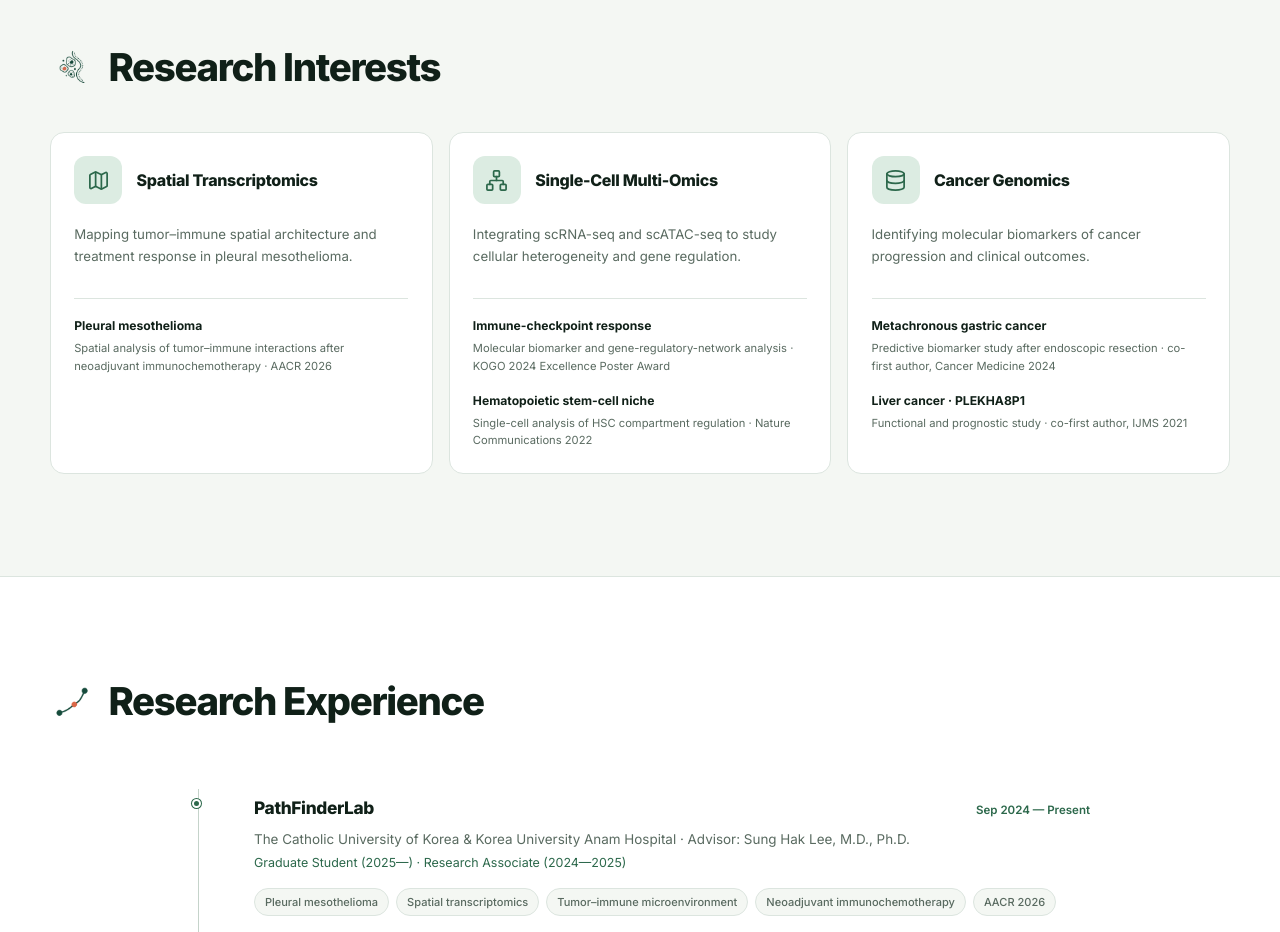
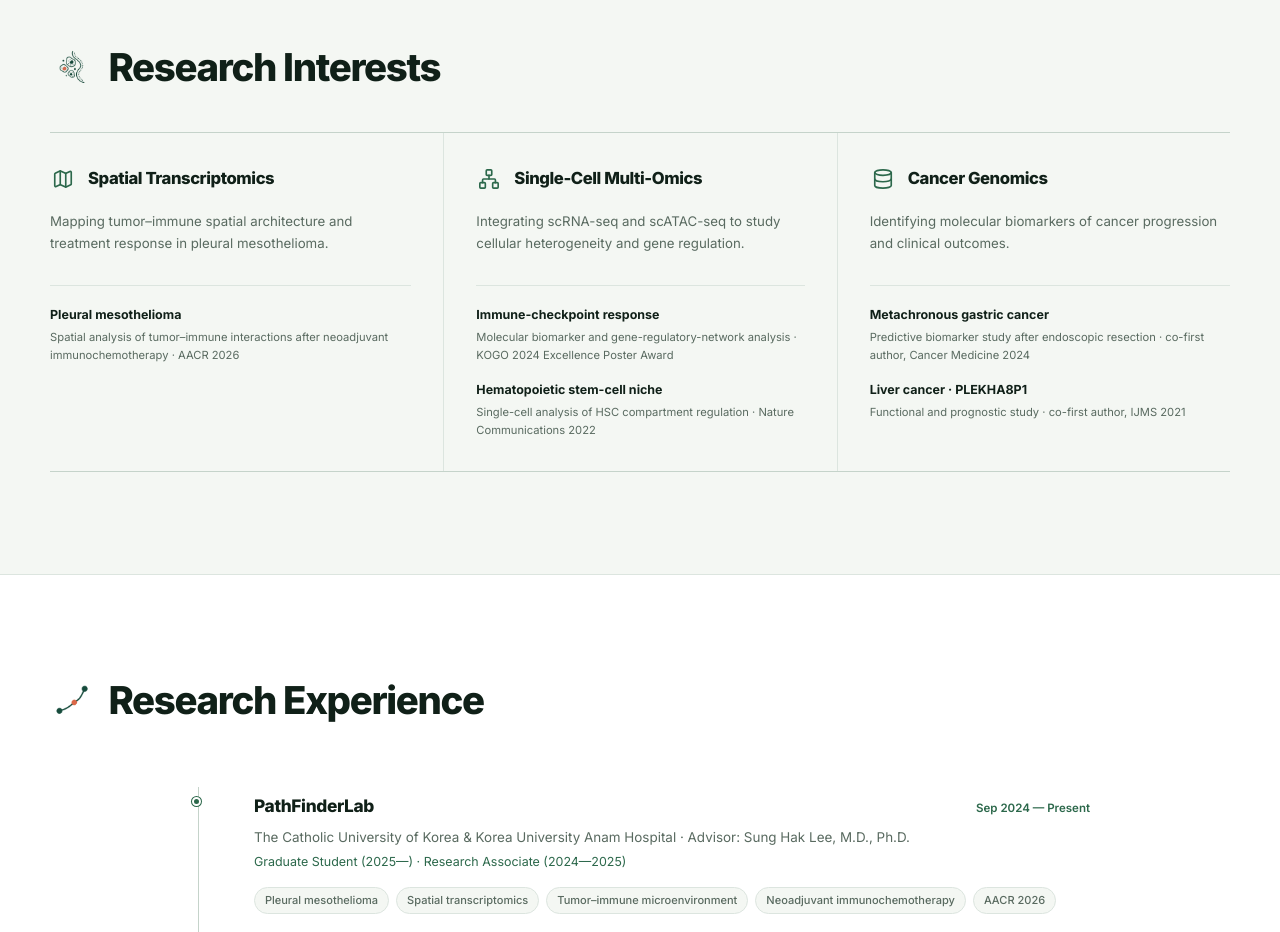
Before and after one commit to harimchun/harimchun.github.io, a plain HTML site: page index.html in a window 1280 px wide. Shown: the part 920-1852 px from the top of the page. Drawn offline with Linux system fonts and the light colour scheme.

Commit message:
Simplify research interests layout

```diff
--- a/index.html
+++ b/index.html
@@ -28,7 +28,7 @@
   <link rel="preconnect" href="https://fonts.googleapis.com" />
   <link rel="preconnect" href="https://fonts.gstatic.com" crossorigin />
   <link href="https://fonts.googleapis.com/css2?family=Inter:wght@400;500;600;700;800&amp;family=Instrument+Serif:ital@1&amp;display=swap" rel="stylesheet" />
-  <link rel="stylesheet" href="style.css?v=20260825-2" />
+  <link rel="stylesheet" href="style.css?v=20260825-3" />
   <script type="application/ld+json">
   {
     "@context": "https://schema.org",
--- a/style.css
+++ b/style.css
@@ -356,17 +356,19 @@ button, summary { font: inherit; }
 .section-title.left { margin-bottom: 0; text-align: left; }
 
 /* ============ Research interests ============ */
-.focus-grid { display: grid; grid-template-columns: repeat(3, 1fr); gap: 1rem; }
-.focus-card { padding: 1.45rem; border: 1px solid var(--border); border-radius: 14px; background: var(--surface); transition: border-color 0.2s ease, transform 0.2s ease; }
-.focus-card:hover { border-color: var(--border-strong); transform: translateY(-3px); }
-.focus-card-head { display: flex; align-items: center; gap: 0.9rem; }
-.focus-icon { width: 48px; height: 48px; display: grid; place-items: center; border-radius: 12px; background: var(--mint); color: var(--green-800); }
-.focus-icon svg { width: 23px; height: 23px; }
-.focus-name { margin: 0; font-size: 1rem; font-weight: 750; letter-spacing: -0.02em; }
-.focus-summary { min-height: 4.1em; margin-top: 1.25rem; color: var(--muted); font-size: 0.83rem; }
-.interest-projects { margin-top: 1.2rem; padding-top: 1.1rem; border-top: 1px solid var(--border); list-style: none; display: grid; gap: 1rem; }
+.focus-grid { display: grid; grid-template-columns: repeat(3, minmax(0, 1fr)); border-block: 1px solid var(--border-strong); }
+.focus-card { min-width: 0; padding: 2rem; }
+.focus-card:first-child { padding-left: 0; }
+.focus-card:last-child { padding-right: 0; }
+.focus-card + .focus-card { border-left: 1px solid var(--border); }
+.focus-card-head { display: flex; align-items: center; gap: 0.75rem; }
+.focus-icon { width: 26px; height: 26px; display: grid; flex: 0 0 26px; place-items: center; color: var(--green-800); }
+.focus-icon svg { width: 22px; height: 22px; }
+.focus-name { margin: 0; font-size: 1.04rem; font-weight: 750; letter-spacing: -0.025em; }
+.focus-summary { min-height: 4.1em; margin-top: 1.15rem; color: var(--muted); font-size: 0.83rem; }
+.interest-projects { margin-top: 1.25rem; padding-top: 1.15rem; border-top: 1px solid var(--border); list-style: none; display: grid; gap: 1rem; }
 .interest-projects li { display: grid; gap: 0.24rem; }
-.project-name { color: var(--ink); font-size: 0.76rem; font-weight: 700; }
+.project-name { color: var(--ink); font-size: 0.78rem; font-weight: 700; }
 .project-desc { color: var(--muted); font-size: 0.7rem; line-height: 1.55; }
 
 /* ============ Experience ============ */
@@ -480,6 +482,8 @@ button, summary { font: inherit; }
   .hero-facts { grid-template-columns: 1fr; gap: 0.7rem; }
   .hero-facts div { display: grid; grid-template-columns: 70px 1fr; gap: 0.75rem; }
   .focus-grid { grid-template-columns: 1fr; }
+  .focus-card, .focus-card:first-child, .focus-card:last-child { padding: 1.5rem 0; }
+  .focus-card + .focus-card { border-top: 1px solid var(--border); border-left: 0; }
   .focus-summary { min-height: 0; }
   .presentation-grid { grid-template-columns: 1fr; }
   .two-col { grid-template-columns: 1fr; gap: 3.5rem; }
```
